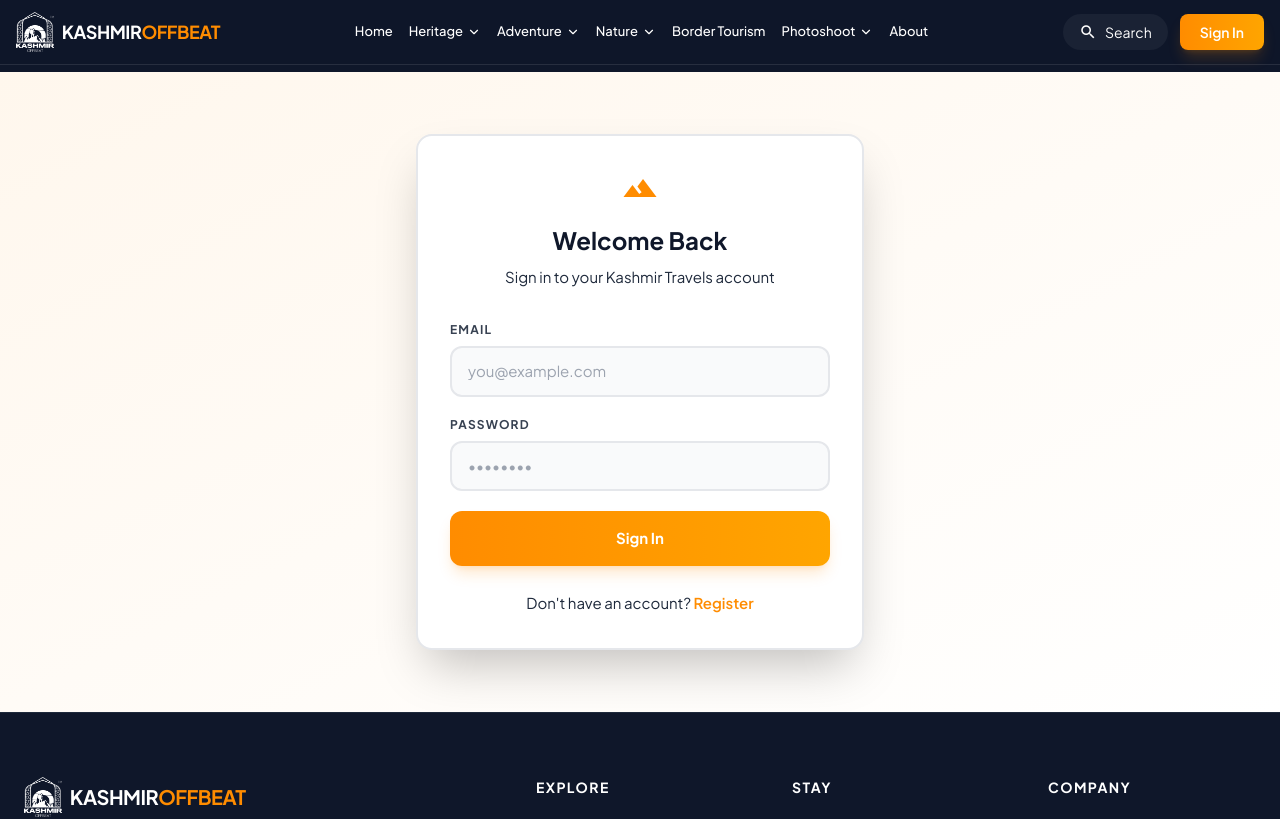
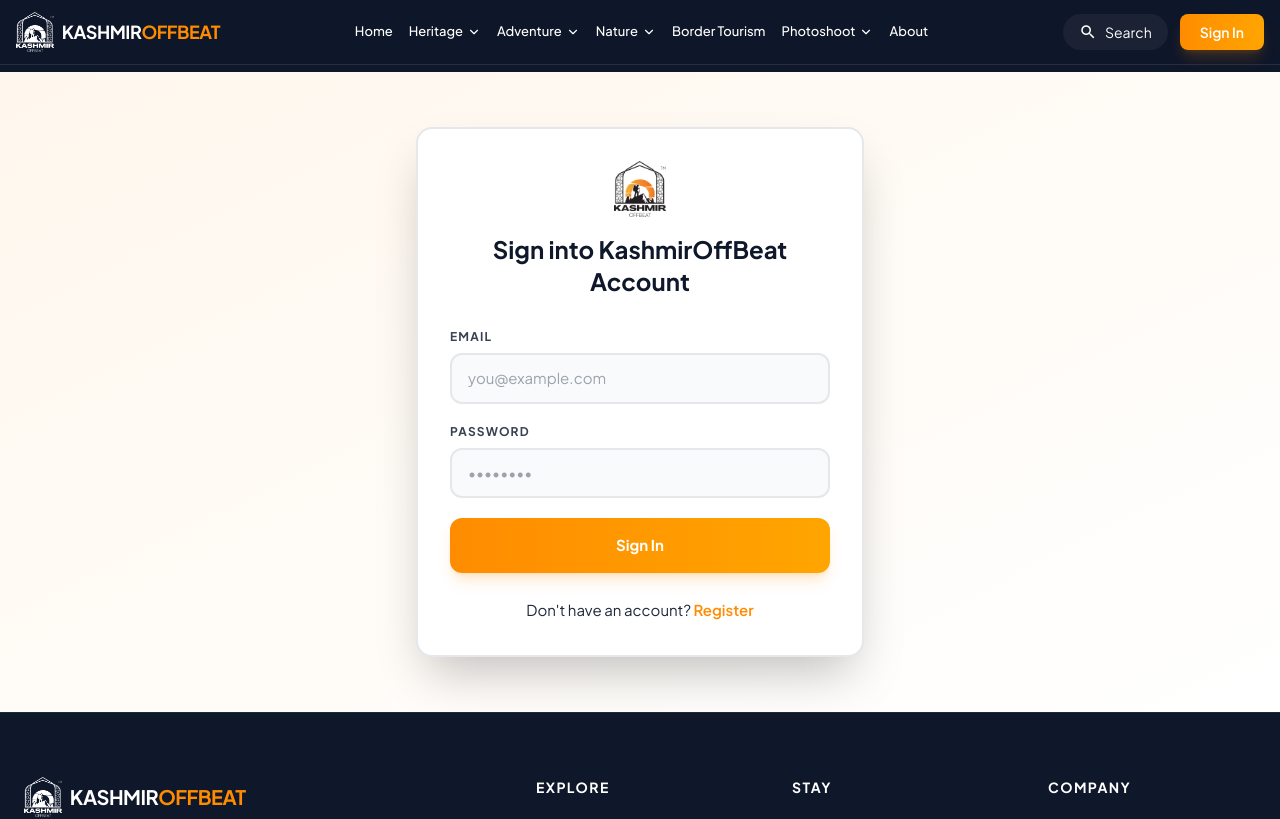
Before and after one commit to ginnysingh789/heaven-on-earth, a React (Vite) app in the folder client/: page /login in a window 1280 px wide. Shown: the top 819 px of the page. Built offline with nearby package versions, Linux system fonts and the light colour scheme.

Commit message:
fix: email button opens Gmail compose, login page already has correct branding

```diff
--- a/client/src/pages/Login.jsx
+++ b/client/src/pages/Login.jsx
@@ -35,9 +35,8 @@
       <div className="w-full max-w-md">
         <div className="bg-white rounded-2xl p-8 shadow-2xl border-2 border-gray-200">
           <div className="text-center mb-8">
-            <span className="material-icons text-[#FF8C00] text-4xl mb-4 block">landscape</span>
-            <h1 className="text-2xl font-bold text-slate-900">Welcome Back</h1>
-            <p className="text-slate-600 text-sm mt-2">Sign in to your Kashmir Travels account</p>
+            <img src="/Asset 5@300x.png" alt="Kashmir Offbeat" className="h-14 w-auto mx-auto mb-4" />
+            <h1 className="text-2xl font-bold text-slate-900">Sign into KashmirOffBeat Account</h1>
           </div>
 
           {error && (
--- a/client/src/utils/whatsapp.js
+++ b/client/src/utils/whatsapp.js
@@ -42,7 +42,7 @@
   const { contactEmail } = getContactConfig();
   const subject = `Enquiry about ${itemName || 'your services'}`;
   const body = `Hi Kashmir Offbeat,\n\nI'm interested in ${itemName || 'your services'}.\n\nCould you please share more details about:\n- Availability & dates\n- Packages & inclusions\n- Pickup/drop arrangements\n\nLooking forward to hearing from you!`;
-  return `mailto:${contactEmail}?subject=${encodeURIComponent(subject)}&body=${encodeURIComponent(body)}`;
+  return `https://mail.google.com/mail/?view=cm&fs=1&to=${encodeURIComponent(contactEmail)}&su=${encodeURIComponent(subject)}&body=${encodeURIComponent(body)}`;
 }
 
 export function getContactConfig() {
```
